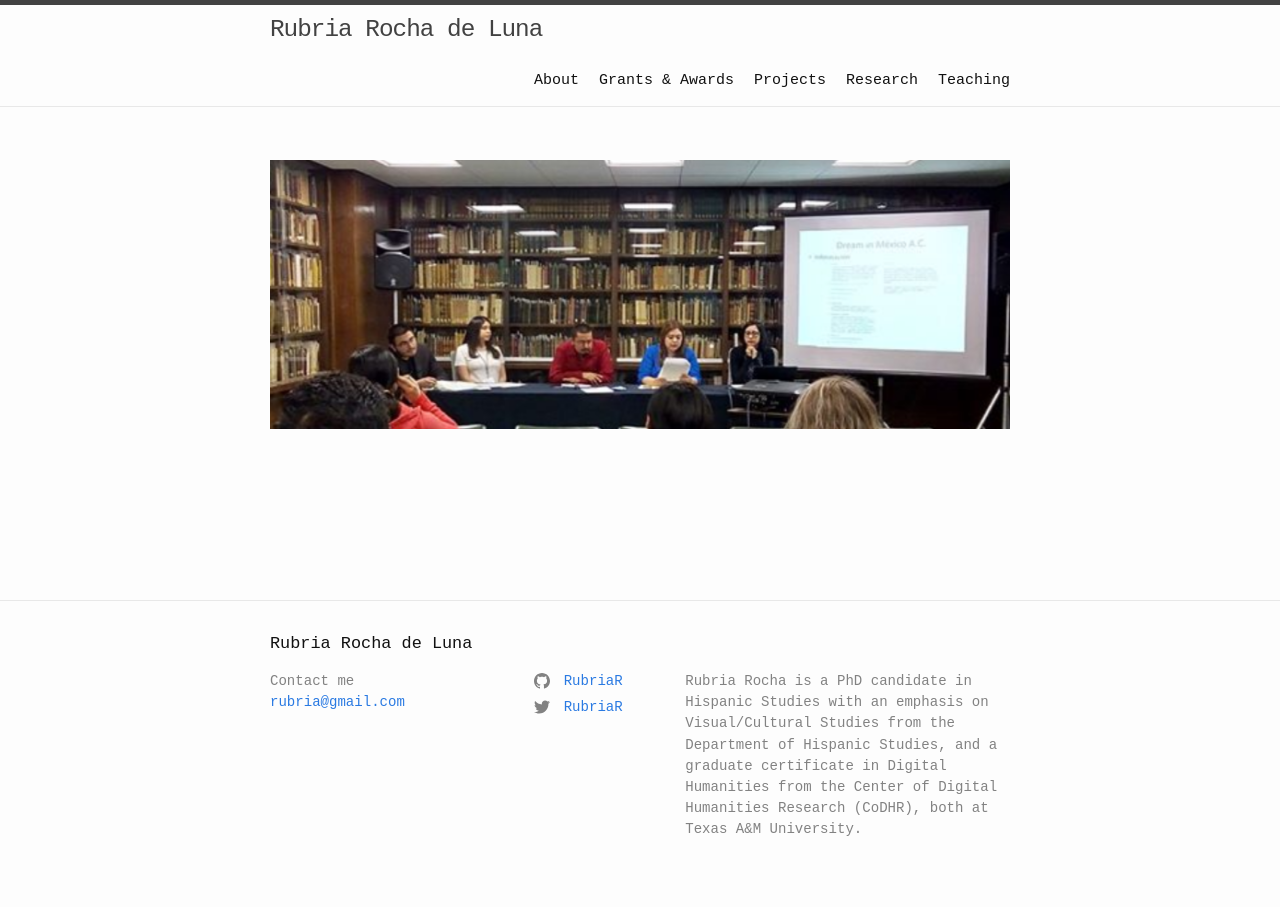
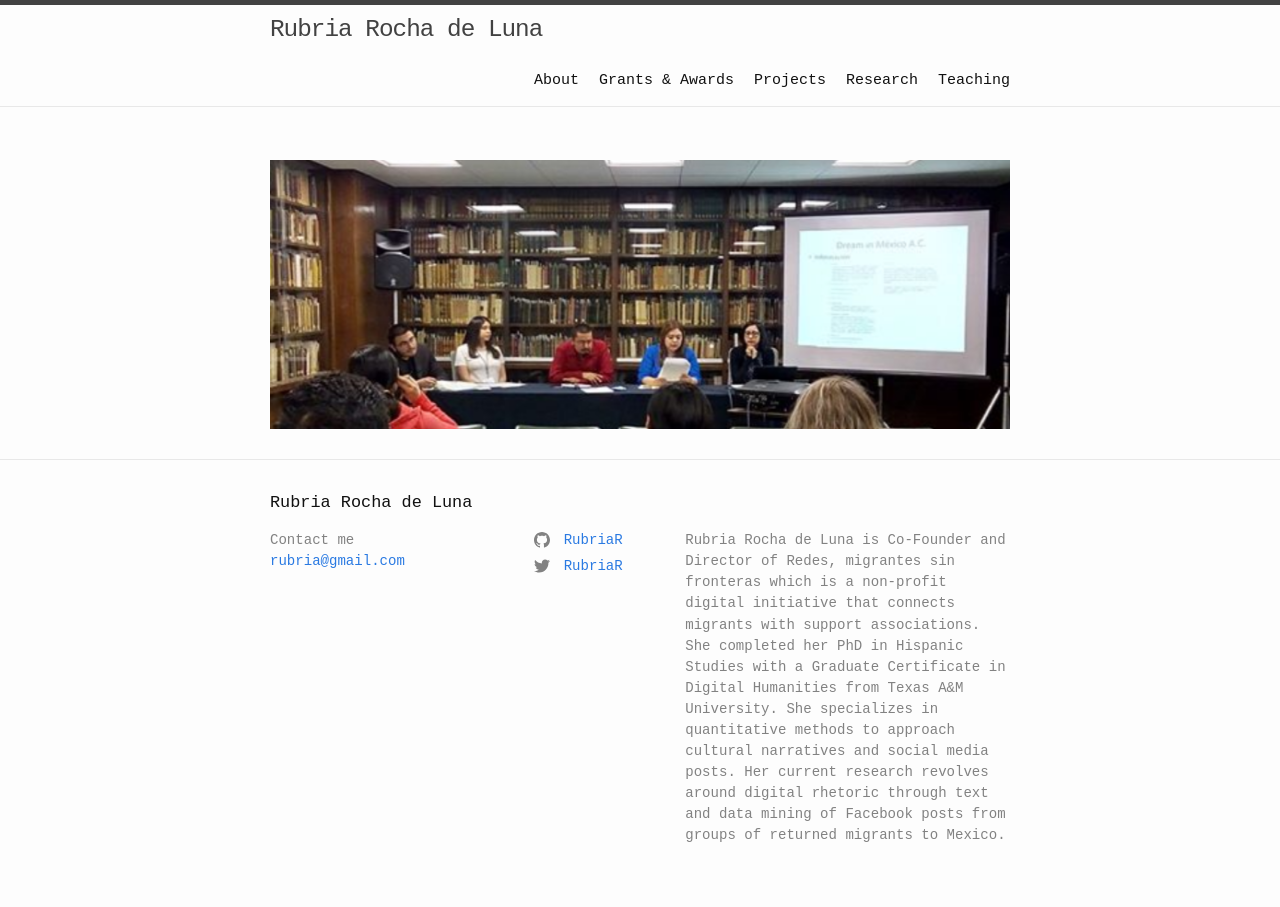
Before and after one commit to RubriaR/rubriarocha, a Jekyll site: the page built from index.md, in a window 1280 px wide. Built offline with Jekyll 4.4.1, drawn with Linux system fonts in a browser that asks for light colours.

Commit message:
Update _config.yml
cambio bio en el footer

```diff
--- a/_config.yml
+++ b/_config.yml
@@ -16,7 +16,7 @@
 title: Rubria Rocha de Luna
 email: rubria@gmail.com
 description: >- # this means to ignore newlines until "baseurl:"
-  Rubria Rocha is a PhD candidate in Hispanic Studies with an emphasis on Visual/Cultural Studies from the Department of Hispanic Studies, and a graduate certificate in Digital Humanities from the Center of Digital Humanities Research (CoDHR), both at Texas A&M University.
+  Rubria Rocha de Luna is Co-Founder and Director of Redes, migrantes sin fronteras which is a non-profit digital initiative that connects migrants with support associations. She completed her PhD in Hispanic Studies with a Graduate Certificate in Digital Humanities from Texas A&M University. She specializes in quantitative methods to approach cultural narratives and social media posts. Her current research revolves around digital rhetoric through text and data mining of Facebook posts from groups of returned migrants to Mexico.
 baseurl: "/rubriarocha" # the subpath of your site, e.g. /blog
 url: "localhost:4000" # the base hostname & protocol for your site, e.g. http://example.com
 twitter_username: RubriaR
```
